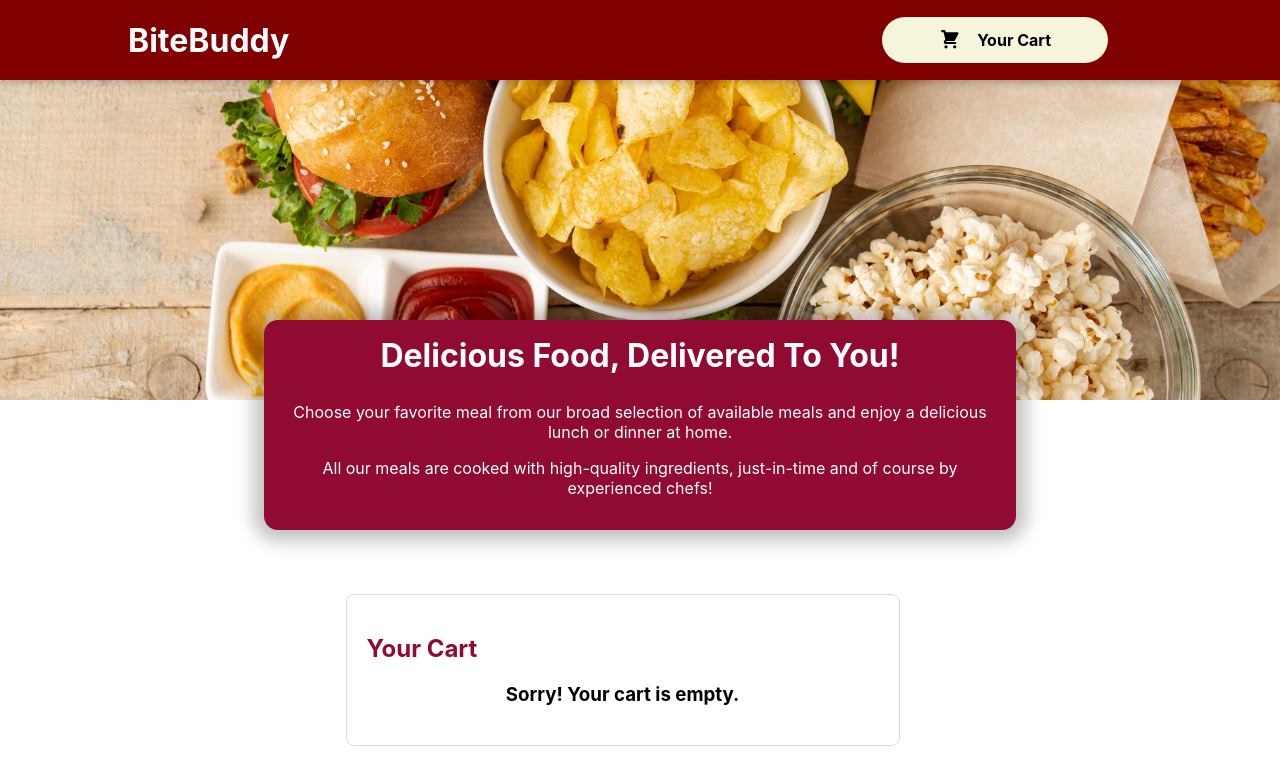
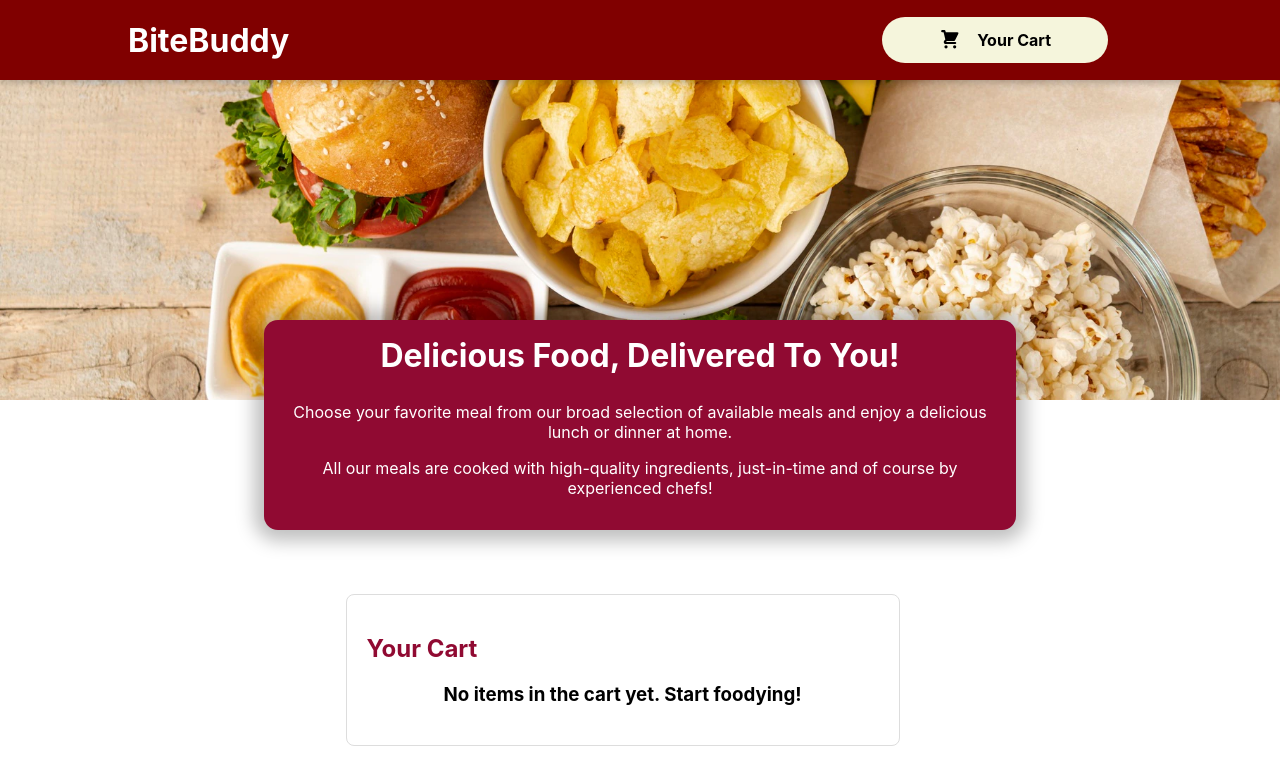
Before and after one commit to komolika05/Food-ordering-Frontend, a React (Create React App) app: page /cart-check-out in a window 1280 px wide. Shown: the top 784 px of the page. Built offline with nearby package versions, Linux system fonts and the light colour scheme.

Commit message:
title change

```diff
--- a/public/index.html
+++ b/public/index.html
@@ -24,7 +24,7 @@
       work correctly both with client-side routing and a non-root public URL.
       Learn how to configure a non-root public URL by running `npm run build`.
     -->
-    <title>React App</title>
+    <title>BiteBuddy</title>
   </head>
   <body>
     <noscript>You need to enable JavaScript to run this app.</noscript>
--- a/src/Components/Cart/CartCheckout.js
+++ b/src/Components/Cart/CartCheckout.js
@@ -23,7 +23,7 @@ const CartCheckout = () => {
       <div className={classes.cartCheckout}>
         <h2>Your Cart</h2>
         {cart.items.length === 0 ? (
-          <h3>Sorry! Your cart is empty.</h3>
+          <h3>No items in the cart yet. Start foodying!</h3>
         ) : (
           <div>
             <div className={classes.cartItems}>
```
